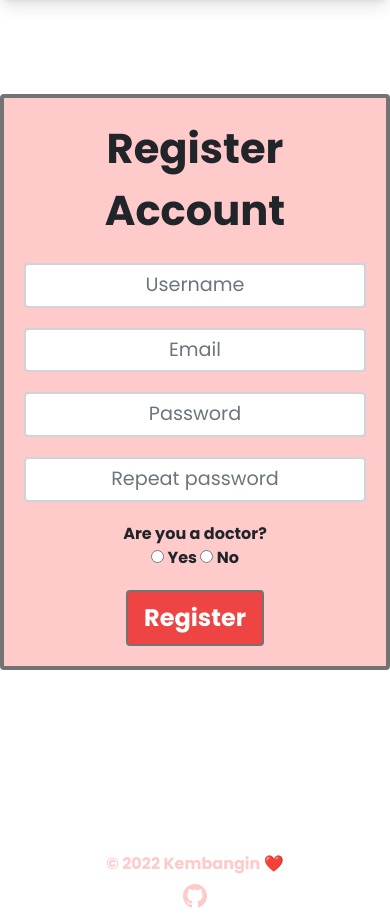
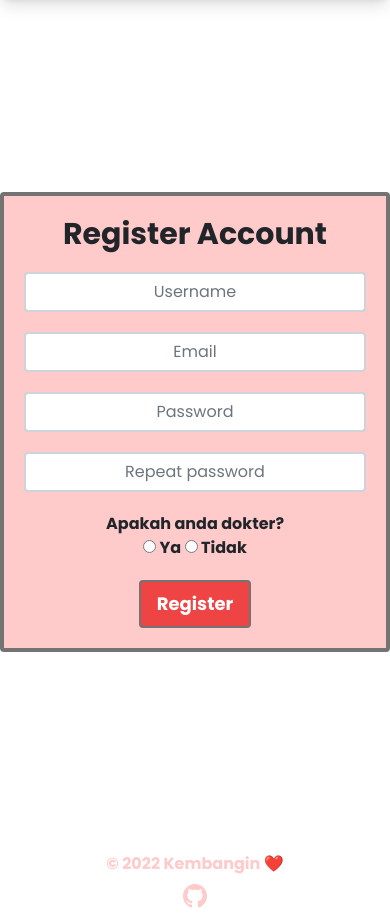
Before and after one commit to pbp-fasilkom-c02/kembangin, a Django app: page /register in a window 390 px wide. Shown: the part 60-984 px from the top of the page. Run offline with Django 4.2, Linux system fonts and the light colour scheme; some libraries are stand-ins or nearby versions.

```diff
--- a/main/templates/register.html
+++ b/main/templates/register.html
@@ -1,30 +1,7 @@
 {% extends "base.html" %}
-
+{% load static %}
 {% block meta %}
-<style>
-  body {
-    position: relative;
-    min-height: 100vh;
-  }
-
-  #content {
-    padding-bottom: 5rem;
-  }
-
-  @media (max-width: 500px) {
-    #register-form {
-      margin-left: 5%;
-      margin-right: 5%;
-    }
-  }
-
-  @media (max-width: 350px) {
-    #register-form {
-      margin-left: 1%;
-      margin-right: 1%;
-    }
-  }
-</style>
+<title>Register</title>
 {% endblock meta %}
 
 {% block content %}
@@ -33,36 +10,36 @@
     class="grid grid-cols-1 gap-5 bg-red-200 rounded border-4 border-neutral-500 p-5 m-auto">
     {% csrf_token %}
     <div>
-      <p style="font-size: 2.6em;">Register Account</p>
+      <p class="text-3xl">Register Account</p>
     </div>
     <div>
-      <input style="text-align:center; font-size: 1.2em;" type="text" name="username" placeholder="Username"
-        class="form-control rounded border-2 border-black-500 hover:border-neutral-900" required />
+      <input type="text" name="username" placeholder="Username"
+        class="form-control rounded border-2 border-black-500 hover:border-neutral-900 text-center" required />
     </div>
     <div>
-      <input style="text-align:center; font-size: 1.2em;" type="text" name="email" placeholder="Email"
-        class="form-control rounded border-2 border-black-500 hover:border-neutral-900" required />
+      <input type="email" name="email" placeholder="Email"
+        class="form-control rounded border-2 border-black-500 hover:border-neutral-900 text-center" required />
     </div>
     <div>
-      <input style="text-align:center; font-size: 1.2em;" type="password" name="password" placeholder="Password"
-        class="form-control rounded border-2 border-black-500 hover:border-neutral-900" required />
+      <input type="password" name="password" placeholder="Password"
+        class="form-control rounded border-2 border-black-500 hover:border-neutral-900 text-center" required />
     </div>
     <div>
-      <input style="text-align:center; font-size: 1.2em;" type="password" name="repeat_password"
-        placeholder="Repeat password" class="form-control rounded border-2 border-black-500 hover:border-neutral-900"
+      <input type="password" name="repeat_password"
+        placeholder="Repeat password" class="form-control rounded border-2 border-black-500 hover:border-neutral-900 text-center"
         required />
     </div>
     <div>
-      <p>Are you a doctor?</p>
+      <p>Apakah anda dokter?</p>
 
       <input type="radio" id="no" name="doctor_choice" value="yes" required />
-      <label for="yes">Yes</label>
+      <label for="yes">Ya</label>
       <input type="radio" id="yes" name="doctor_choice" value="no" required />
-      <label for="no">No</label>
+      <label for="no">Tidak</label>
     </div>
     <div>
-      <button class="bg-red-500 hover:bg-red-700 text-white font-bold py-2 px-4 rounded border-2 border-neutral-500"
-        type="submit" style="font-size: 1.5em;">Register</button>
+      <button class="text-lg bg-red-500 hover:bg-red-700 text-white font-bold py-2 px-4 rounded border-2 border-neutral-500"
+        type="submit">Register</button>
     </div>
     {% if messages %}
     <ul class="text-center font-bold text-black-400">
--- a/user_profile/forms.py
+++ b/user_profile/forms.py
@@ -1,7 +1,7 @@
 from django import forms
 
 class ChangeProfile(forms.Form):
-    bio = forms.CharField(label="bio",widget=forms.Textarea(attrs={"rows":"5", "class": "bg-red-100 rounded px-4 pt-2 mt-1 w-full"}))
+    bio = forms.CharField(label="bio", max_length=250, widget=forms.Textarea(attrs={"rows":"5", "class": "bg-red-100 rounded px-4 pt-2 mt-1 w-full"}))
 
 ratings = (
     (1, "1 Sangat Buruk"),
@@ -13,4 +13,4 @@ ratings = (
 
 class RatingForm(forms.Form):
     rating = forms.ChoiceField(choices= ratings, widget = forms.Select(attrs={"class": "bg-red-100 rounded h-10 px-4 mt-1"}))
-    comment = forms.CharField(label="comment",widget=forms.Textarea(attrs={"rows":"4", "class": "bg-red-100 rounded px-4 pt-2 mt-1"}))
+    comment = forms.CharField(label="comment", max_length=150, widget=forms.Textarea(attrs={"rows":"4", "class": "bg-red-100 rounded px-4 pt-2 mt-1"}))
--- a/user_profile/static/js/user_profile.js
+++ b/user_profile/static/js/user_profile.js
@@ -7,13 +7,13 @@ function get_profile(id) {
         var details = `
         <div>
             <p class="font-bold text-xl">Username:</p>
-            <p class="text-5xl font-bold text-blue-500">
+            <p class="text-3xl font-bold text-blue-500">
                 ${response.is_doctor ? "dr. " : ""}${response.username}
             </p>
         </div>
         <div>
             <p class="font-bold text-xl">Email:</p>
-            <p class="font-bold text-4xl text-blue-500">${response.email}</p>
+            <p class="font-bold text-2xl text-blue-500">${response.email}</p>
         </div>
         `
         var profile = `
--- a/user_profile/templates/profile.html
+++ b/user_profile/templates/profile.html
@@ -89,7 +89,7 @@
         <div id="rating-average">
             <p class="font-bold text-3xl mt-6">Rating</p>
         </div>
-        <div id="rating-form" class="flex flex-col w-screen">
+        <div id="rating-form" class="flex flex-col">
             <form method="POST" id="create-rating-form">
             {% csrf_token %}
                 <table class="table table-borderless">
```
Also changed, not shown: main/templates/login.html (+9 -32 lines).
